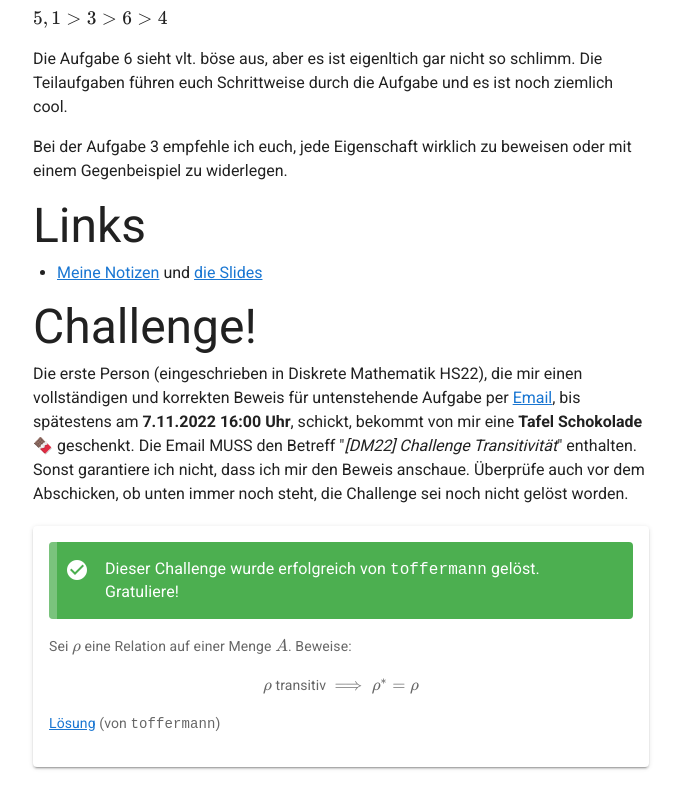
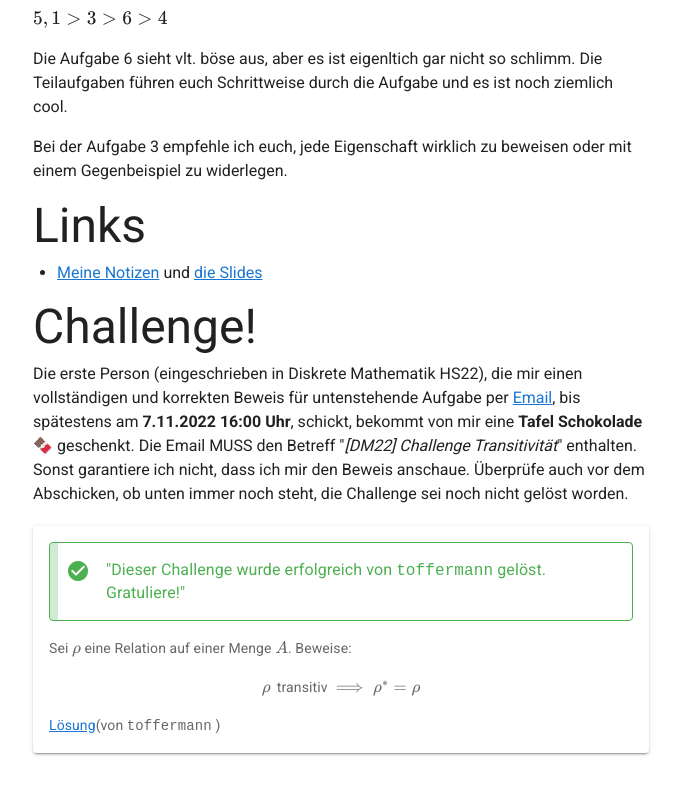
Before and after one commit to HumbleCatcher/eth-homepage, a Nuxt app: page /dm2022/week/5 in a window 1280 px wide. Shown: the part 336-1135 px from the top of the page, without its empty margins (299-980 px from the left). Built offline with nearby package versions, Linux system fonts and the light colour scheme.

Commit message:
move challenges statement into component + visual tweaks

```diff
--- /dev/null
+++ b/components/ChallengeBox.vue
@@ -0,0 +1,60 @@
+<template>
+  <v-card class="my-5">
+    <v-card-text>
+      <v-alert class="mb-4" :type="alertColor" border="left" outlined>
+        <template v-if="state === 'solved'">
+          "Dieser Challenge wurde erfolgreich von
+          <pre class="d-inline">{{ winner }}</pre>
+          gelöst. Gratuliere!"
+        </template>
+        <template v-else-if="state === 'over'">
+          Die Challenge ist vorbei.
+        </template>
+        <template v-else> Dieser Challenge wurde noch nicht gelöst. </template>
+      </v-alert>
+
+      <slot />
+
+      <p v-if="solutionURL" class="mb-0">
+        <a :href="solutionURL">Lösung</a>
+        <span v-if="winner"
+          >(von
+          <pre class="d-inline">{{ winner }}</pre>
+          )</span
+        >
+      </p>
+    </v-card-text>
+  </v-card>
+</template>
+
+<script lang="ts">
+import Vue from "vue";
+
+const stateToColor: { [key: string]: string } = {
+  unsolved: "secondary",
+  solved: "success",
+  over: "error",
+};
+
+export default Vue.extend({
+  props: {
+    solutionURL: {
+      type: String,
+      default: null,
+    },
+    state: {
+      type: String,
+      default: "unsolved",
+    },
+    winner: {
+      type: String,
+      default: null,
+    },
+  },
+  computed: {
+    alertColor(): string {
+      return stateToColor[this.state];
+    },
+  },
+});
+</script>
--- a/pages/dm2022/week/5.vue
+++ b/pages/dm2022/week/5.vue
@@ -35,25 +35,18 @@
     >" enthalten. Sonst garantiere ich nicht, dass ich mir den Beweis anschaue.
     Überprüfe auch vor dem Abschicken, ob unten immer noch steht, die Challenge
     sei noch nicht gelöst worden.
-    <v-card class="my-5">
-      <v-card-text>
-        <v-alert class="mb-4" type="success" border="left"
-          >Dieser Challenge wurde erfolgreich von
-          <pre class="d-inline">toffermann</pre>
-          gelöst. Gratuliere!
-        </v-alert>
-
-        Sei <span v-html="$katex('\\rho')" /> eine Relation auf einer Menge
-        <span v-html="$katex('A')" />. Beweise:
-        <p class="text-center">
-          <span v-html="$katex('\\rho')" /> transitiv
-          <span v-html="$katex('\\implies \\rho^* = \\rho')" />
-        </p>
-        <p>
-          <a :href="$static('/dm2022/week5/challenge_solution.pdf')">Lösung</a> (von <pre class="d-inline">toffermann</pre>)
-        </p>
-      </v-card-text>
-    </v-card>
+    <challenge-box
+      state="solved"
+      winner="toffermann"
+      :solutionURL="$static('/dm2022/week5/challenge_solution.pdf')"
+    >
+      Sei <katex t="\rho" /> eine Relation auf einer Menge <katex t="A" />.
+      Beweise:
+      <p class="text-center">
+        <katex t="\rho \," /> transitiv
+        <katex t="\implies \rho^* = \rho" />
+      </p>
+    </challenge-box>
   </default-layout>
 </template>
 
--- a/pages/dm2022/week/8.vue
+++ b/pages/dm2022/week/8.vue
@@ -40,35 +40,24 @@
     >" enthalten. Sonst garantiere ich nicht, dass ich mir die Abgabe anschaue.
     Bitte schau dir deine Abgabe gut an, bevor du ihn abschickst und überprüfe
     ob unten immer noch steht, die Challenge sei noch nicht vorbei.
-    <v-card class="my-5">
-      <v-card-text>
-        <v-alert class="mb-4" type="error" border="left">
-          Die Challenge ist vorbei.
-        </v-alert>
-
-        <p>
-          Seien
-          <span v-html="$katex('a_1, a_2, \\ldots, a_n \\in \\mathbb{Z}')" />.
-          Gebe einen <span v-html="$katex('\\mathcal{O}(n)')" /> Algorithmus an,
-          der eine zusammenhängende Teilfolge
-          <span v-html="$katex('a_i, a_{i + 1}, \\ldots, a_j')" /> findet mit
-          <span v-html="$katex('1 \\le i \\le j \\le n')" />, so dass
-          <span
-            v-html="
-              $katex('n \\; \\vert \\; (a_i + a_{i + 1} + \\ldots + a_j)')
-            "
-          />. Eine genaue Laufzeitanalyse vom angegebenen Algorithmus ist nicht
-          nötig.
-        </p>
-        <p>
-          <i>Tipp:</i> Betrachte die Summen
-          <span v-html="$katex('S_i \\coloneqq \\sum_{k=1}^{i} a_k')" /> für
-          <span v-html="$katex('1 \\le i \\le n')" />.
-        </p>
-        <p>
-          <a :href="$static('/dm2022/week8/challenge_solution.pdf')">Lösung</a>
-        </p>
-      </v-card-text>
-    </v-card>
+    <challenge-box
+      state="over"
+      :solutionURL="$static('/dm2022/week8/challenge_solution.pdf')"
+    >
+      <p>
+        Seien
+        <katex t="a_1, a_2, \ldots, a_n \in \mathbb{Z}" />. Gebe einen
+        <katex t="\mathcal{O}(n)" /> Algorithmus an, der eine zusammenhängende
+        Teilfolge <katex t="a_i, a_{i + 1}, \ldots, a_j" /> findet mit
+        <katex t="1 \le i \le j \le n" />, so dass
+        <katex t="n \; \vert \; (a_i + a_{i + 1} + \ldots + a_j)" />. Eine
+        genaue Laufzeitanalyse vom angegebenen Algorithmus ist nicht nötig.
+      </p>
+      <p>
+        <b>Tipp:</b> Betrachte die Summen
+        <katex t="S_i \coloneqq \sum_{k=1}^{i} a_k" /> für
+        <katex t="1 \le i \le n" />.
+      </p>
+    </challenge-box>
   </default-layout>
 </template>
```
